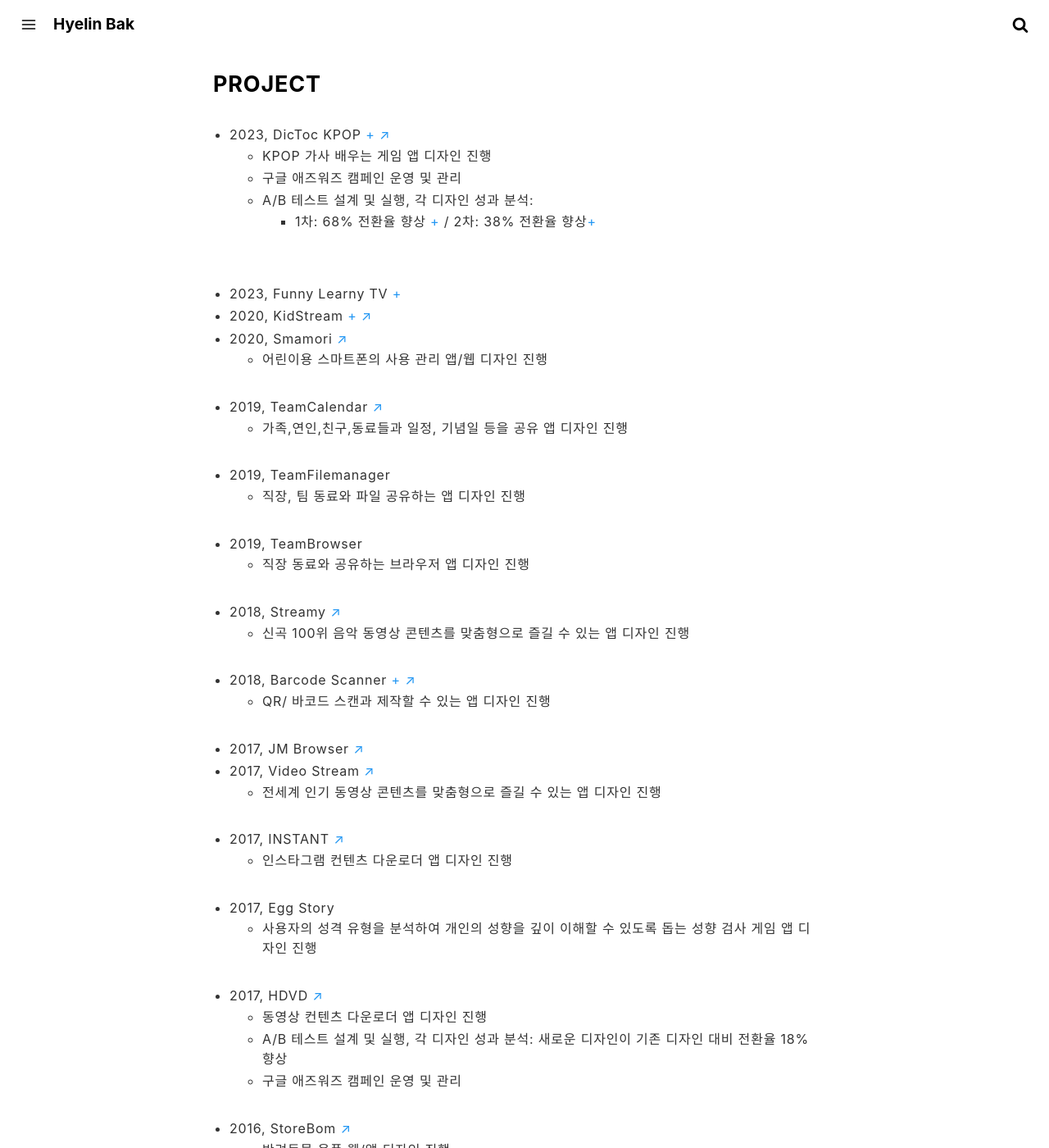
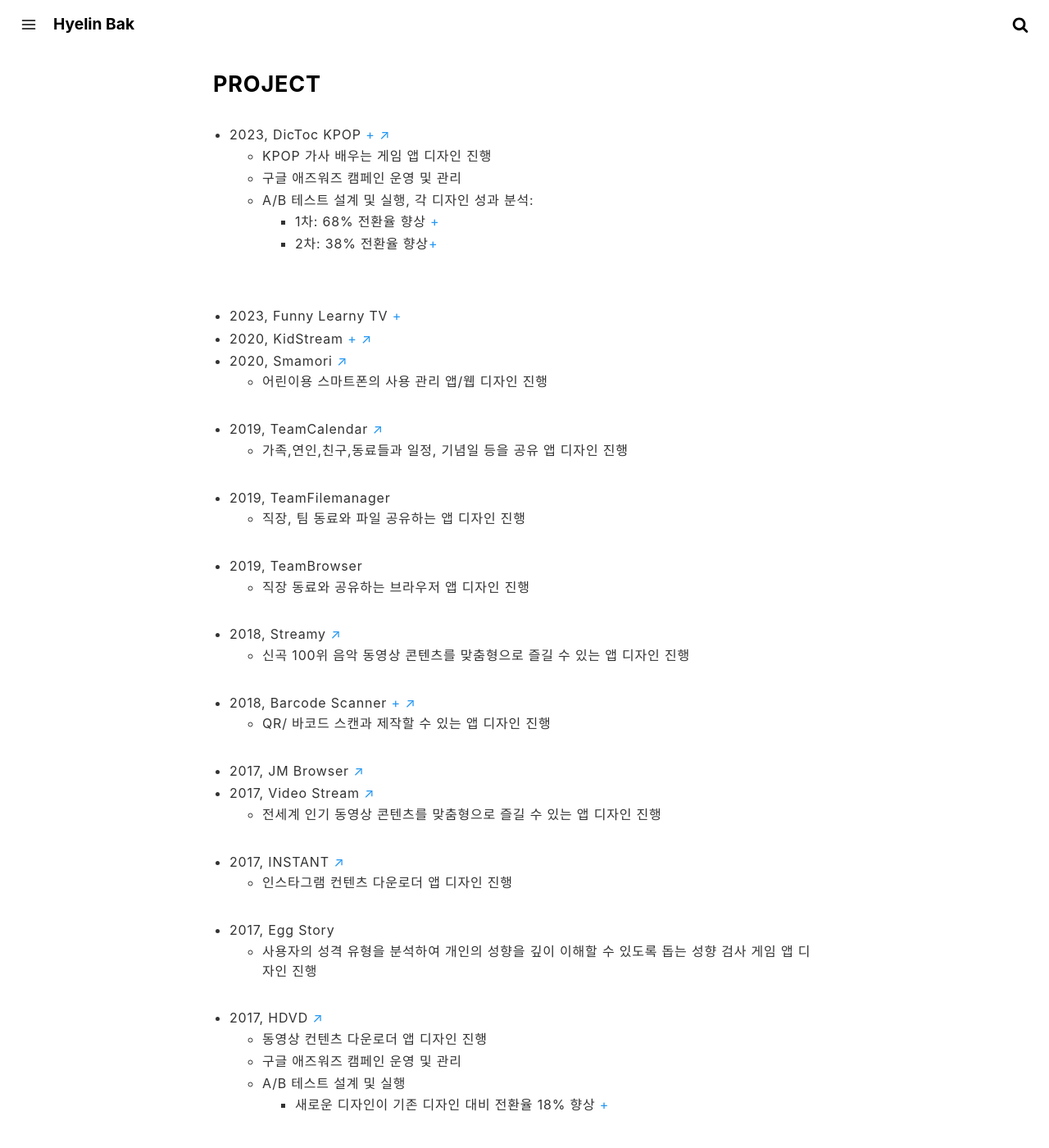
Before and after one commit to crazyjamy/crazyjamy.github.io, a Jekyll site: the page built from about.md, in a window 1280 px wide and 1400 px high, scrolled down 683 px. Shown: the whole window at 82% size. Built offline with Jekyll 4.4.1, drawn with Linux system fonts in a browser that asks for light colours.

Commit message:
Update about.md

```diff
--- a/about.md
+++ b/about.md
@@ -27,7 +27,8 @@
   + KPOP 가사 배우는 게임 앱 디자인 진행
   + 구글 애즈워즈 캠페인 운영 및 관리
   + A/B 테스트 설계 및 실행, 각 디자인 성과 분석:
-    + 1차: 68% 전환율 향상 [+](https://crazyjamy.github.io/ab-kpoplyricsgame-230724/) / 2차: 38% 전환율 향상[+](https://crazyjamy.github.io/ab-kpoplyricsgame-240402/)
+    + 1차: 68% 전환율 향상 [+](https://crazyjamy.github.io/ab-kpoplyricsgame-230724/)
+    + 2차: 38% 전환율 향상[+](https://crazyjamy.github.io/ab-kpoplyricsgame-240402/)
 + 2023, Funny Learny TV [+](https://crazyjamy.github.io/funnylearnytv/)
 + 2020, KidStream [+](https://crazyjamy.github.io/kidsvideoapp/) <a href="https://play.google.com/store/apps/details?id=io.tm.kids.vstream" target="_blank">↗</a>
 + 2020, Smamori <a href="https://play.google.com/store/apps/details?id=jp.smamori.child.tv" target="_blank">↗</a>
@@ -51,8 +52,9 @@
   + 사용자의 성격 유형을 분석하여 개인의 성향을 깊이 이해할 수 있도록 돕는 성향 검사 게임 앱 디자인 진행
 + 2017, HDVD <a href="https://play.google.com/store/apps/details?id=com.ne.hdv">↗</a>
   + 동영상 컨텐츠 다운로더 앱 디자인 진행
-  + A/B 테스트 설계 및 실행, 각 디자인 성과 분석: 새로운 디자인이 기존 디자인 대비 전환율 18% 향상
   + 구글 애즈워즈 캠페인 운영 및 관리
+  + A/B 테스트 설계 및 실행
+    + 새로운 디자인이 기존 디자인 대비 전환율 18% 향상 [+](https://crazyjamy.github.io/ab-hdvd-220921/)
 + 2016, StoreBom <a href="https://store.bom.co.kr/" target="_blank">↗</a>
   + 반려동물 용품 웹/앱 디자인 진행
   + 택배 상자 패키지 디자인 진행
```
